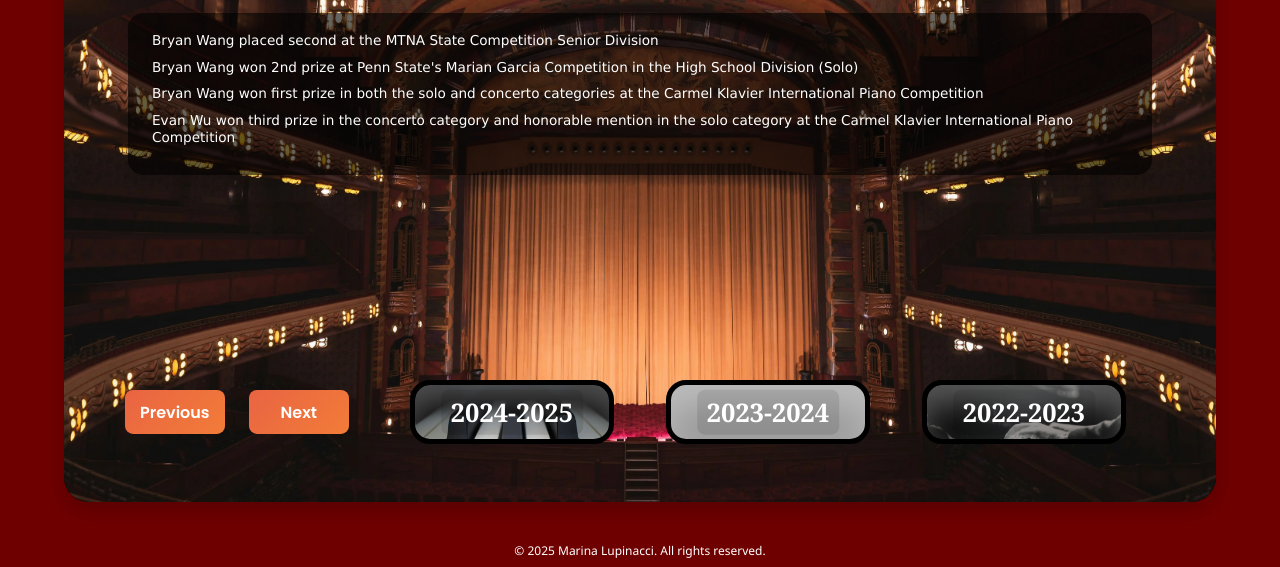
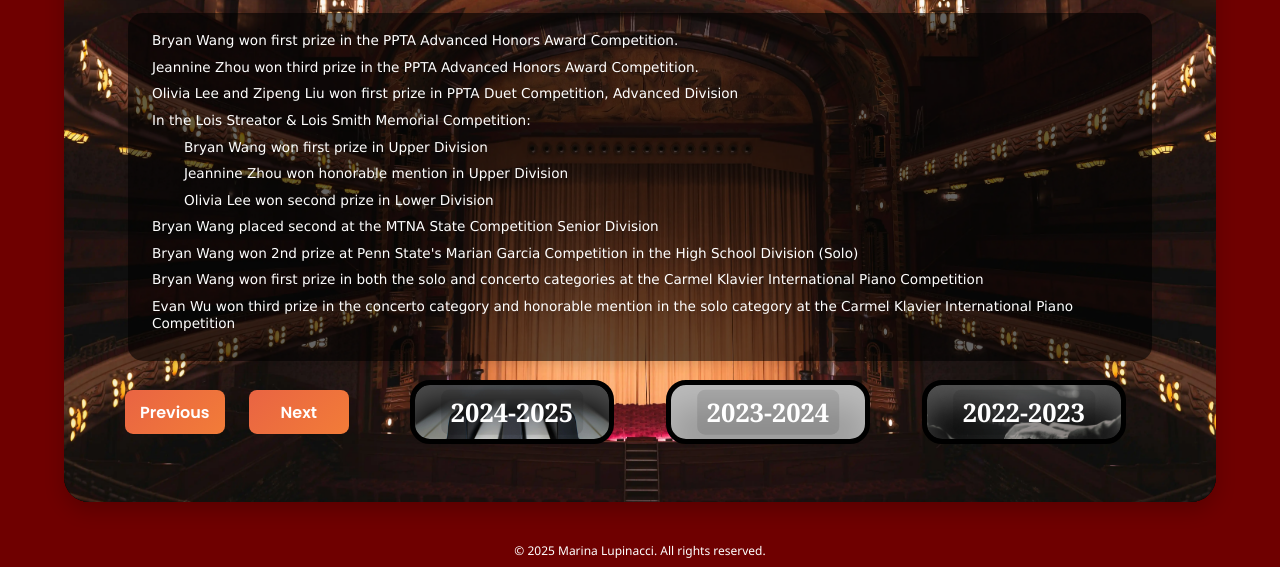
Before and after one commit to rdlucas2/marinawebsite, a plain HTML site: page news.html in a window 1280 px wide. Shown: the part 296-863 px from the top of the page. Drawn offline with nearby package versions, Linux system fonts and the light colour scheme; grey boxes are pictures that could not be loaded.

Commit message:
updated news (#5)

```diff
--- a/news.html
+++ b/news.html
@@ -70,8 +70,19 @@
                             <div class="content">
                                 <h2 class="title">2025-2026</h2>
                                 <div class="description">
+                                    <p>Bryan Wang won first prize in the PPTA Advanced Honors Award Competition.</p>
+                                    <p>Jeannine Zhou won third prize in the PPTA Advanced Honors Award Competition.</p>
                                     <p>
-                                        Bryan Wang placed second at the MTNA State Competition Senior Division
+                                        Olivia Lee and Zipeng Liu won first prize in PPTA Duet Competition, Advanced
+                                        Division
+                                    </p>
+                                    <p>In the Lois Streator &amp; Lois Smith Memorial Competition:</p>
+                                    <ul>
+                                        <li>Bryan Wang won first prize in Upper Division</li>
+                                        <li>Jeannine Zhou won honorable mention in Upper Division</li>
+                                        <li>Olivia Lee won second prize in Lower Division</li>
+                                    </ul>
+                                    <p>Bryan Wang placed second at the MTNA State Competition Senior Division</p>
                                     <p>
                                         Bryan Wang won 2nd prize at Penn State's Marian Garcia Competition in the High
                                         School Division (Solo)
@@ -100,7 +111,9 @@
                                         Bryan Wang won second prize in PYSO Concerto Competition, and second prize in
                                         Lois Streator Senior Division competition
                                     </p>
-                                    <p>Olivia Lee won second prize in Junior Division of Lois Streator Competition</p>
+                                    <p>
+                                        Olivia Lee won second prize in the Lower Division of Lois Streator Competition
+                                    </p>
                                     <p>
                                         Lana Kosovec and Connor Chen won first prize in PPTA Duet Competition,
                                         Elementary Category
--- a/newsstyle.css
+++ b/newsstyle.css
@@ -158,7 +158,7 @@ body {
   }
   & .description ul {
     list-style: none;
-    padding-left: 1rem;
+    padding-left: 2rem;
   }
   & .description p,
   .description li {
```
